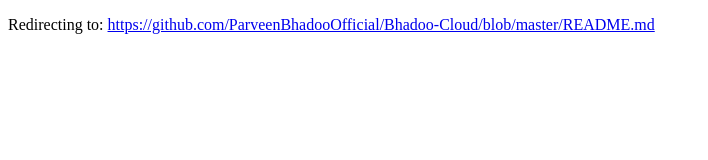
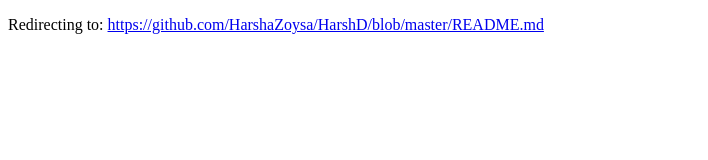
Before and after one commit to HarshaZoysa/HarshD, a website: page index.html in a window 1280 px wide. Shown: the whole page, without its empty margins (0-708 px from the left). Drawn offline with Linux system fonts and the light colour scheme.

Commit message:
Update index.html

```diff
--- a/index.html
+++ b/index.html
@@ -1,12 +1,12 @@
 <!DOCTYPE HTML PUBLIC "-//W3C//DTD HTML 4.01//EN" "http://www.w3.org/TR/html4/strict.dtd">
 <html lang="en">
     <head>
-    <title>Bhadoo Cloud - cloud.parveenbhadoo.com</title>
+    <title>Cloudia - By Harsha</title>
     <meta http-equiv="content-type" content="text/html; charset=UTF-8">
     <!--Redirect browser, 3 indicates number of seconds before redirect-->
-    <meta http-equiv="refresh" content="3;URL=https://github.com/ParveenBhadooOfficial/Bhadoo-Cloud/blob/master/README.md">
+    <meta http-equiv="refresh" content="3;URL=https://github.com/HarshaZoysa/HarshD/blob/master/README.md">
     </head>
     <body>
-        <p>Redirecting to: <a href="https://github.com/ParveenBhadooOfficial/Bhadoo-Cloud/blob/master/README.md">https://github.com/ParveenBhadooOfficial/Bhadoo-Cloud/blob/master/README.md</a></p>
+        <p>Redirecting to: <a href="https://github.com/HarshaZoysa/HarshD/blob/master/README.md">https://github.com/HarshaZoysa/HarshD/blob/master/README.md</a></p>
     </body>
 </html>
```
